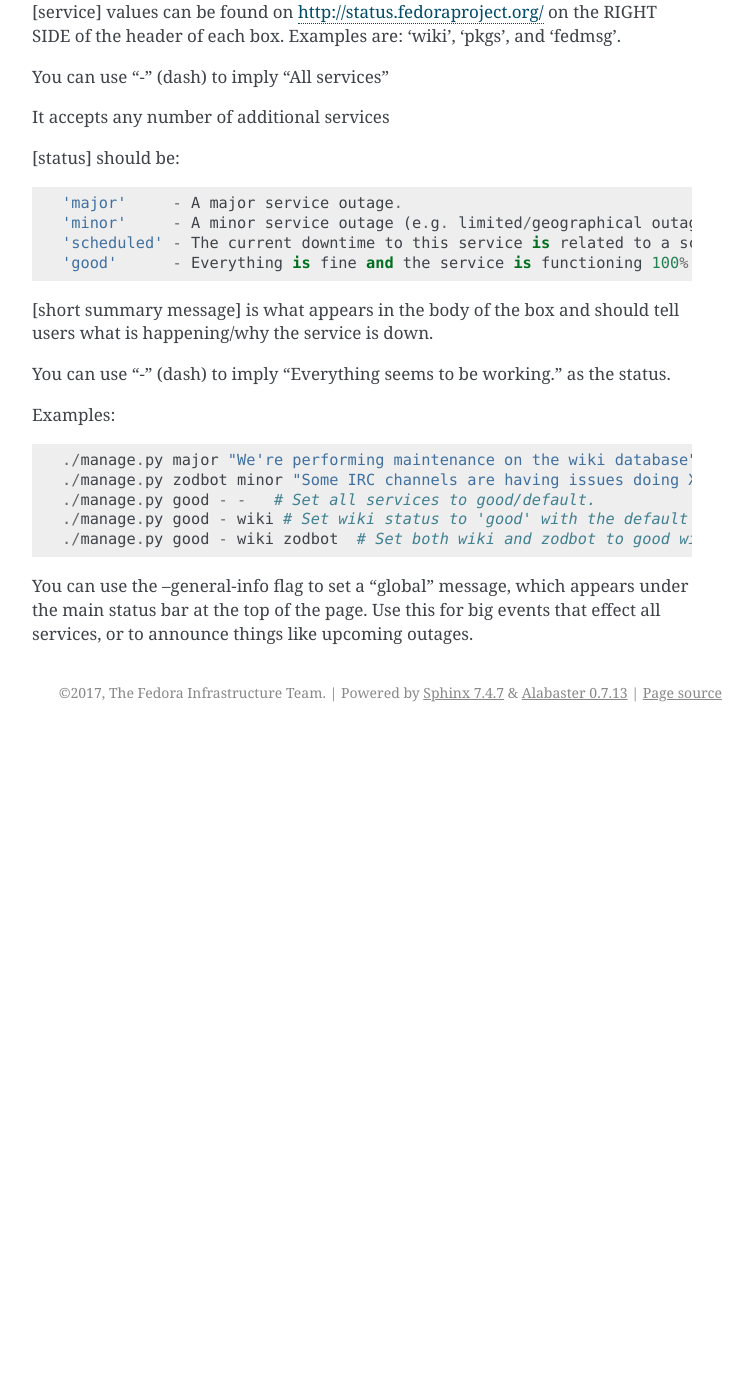
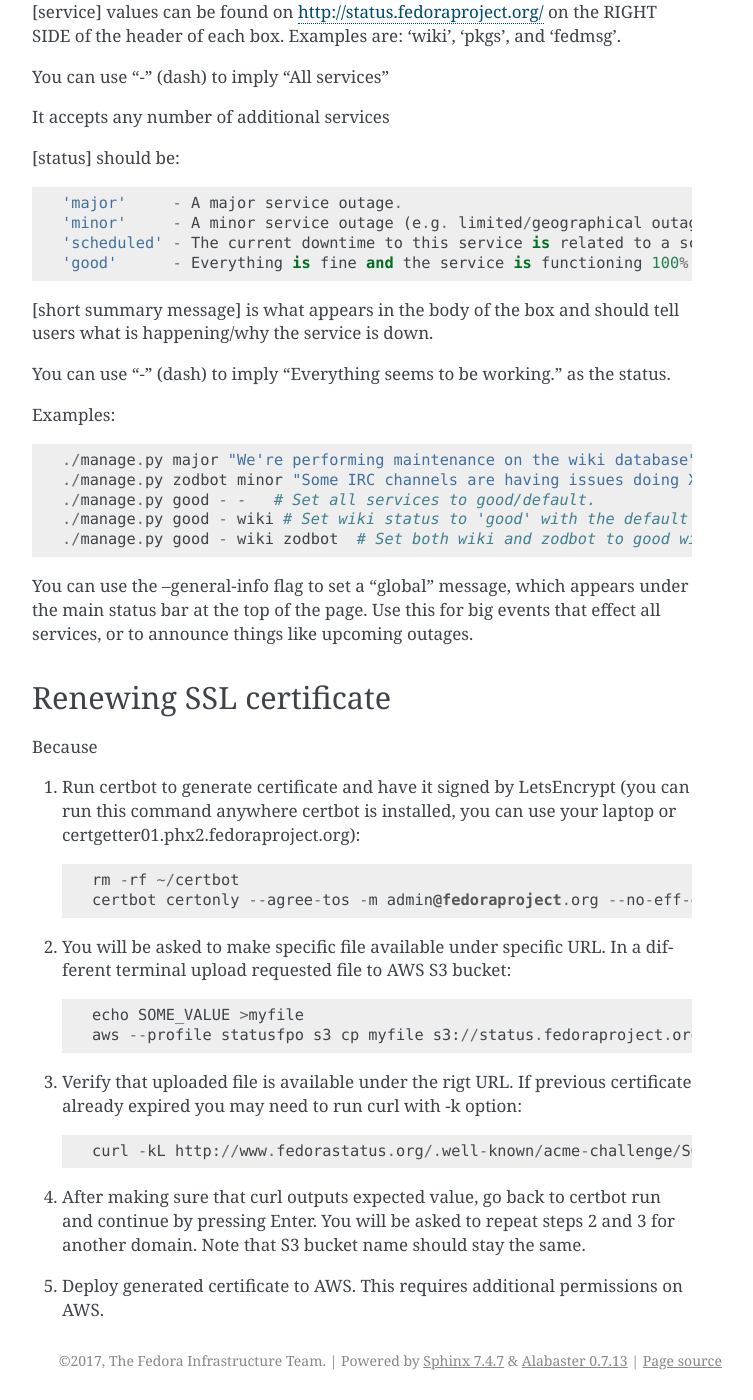
Before and after one commit to FrostyX/infra-docs, a Sphinx documentation site: the page built from docs/sysadmin-guide/sops/status-fedora.rst, in a window 1280 px wide and 1400 px high, scrolled down 1608 px. Shown: the whole window, without its empty margins (388-1141 px from the left). Built offline with Sphinx 7.4.7, drawn with Linux system fonts in a browser that asks for light colours; before the commit the page ends 2340 px from its top, so only the background shows below that; some of the changed text lies outside the part shown.

Commit message:
Document how to manually renew certificate for status

```diff
--- a/docs/sysadmin-guide/sops/status-fedora.rst
+++ b/docs/sysadmin-guide/sops/status-fedora.rst
@@ -101,3 +101,36 @@ Examples::
 You can use the --general-info flag to set a "global" message, which appears
 under the main status bar at the top of the page. Use this for big events that
 effect all services, or to announce things like upcoming outages.
+
+Renewing SSL certificate
+========================
+
+Because
+
+1. Run certbot to generate certificate and have it signed by
+   LetsEncrypt (you can run this command anywhere certbot is
+   installed, you can use your laptop or
+   certgetter01.phx2.fedoraproject.org)::
+
+    rm -rf ~/certbot
+    certbot certonly --agree-tos -m admin@fedoraproject.org --no-eff-email --manual --manual-public-ip-logging-ok -d status.fedoraproject.org -d www.fedorastatus.org --preferred-challenges http-01 --config-dir ~/certbot/conf --work-dir ~/certbot/work --logs-dir ~/certbot/log
+
+2. You will be asked to make specific file available under specific
+   URL.  In a different terminal upload requested file to AWS S3 bucket::
+
+    echo SOME_VALUE >myfile
+    aws --profile statusfpo s3 cp myfile s3://status.fedoraproject.org/.well-known/acme-challenge/SOME_FILE
+
+3. Verify that uploaded file is available under the rigt URL.  If
+   previous certificate already expired you may need to run curl with
+   -k option::
+
+    curl -kL http://www.fedorastatus.org/.well-known/acme-challenge/SOME_FILE
+
+4. After making sure that curl outputs expected value, go back to
+   certbot run and continue by pressing Enter.  You will be asked to
+   repeat steps 2 and 3 for another domain.  Note that S3 bucket name
+   should stay the same.
+
+5. Deploy generated certificate to AWS.  This requires additional
+   permissions on AWS.
```
